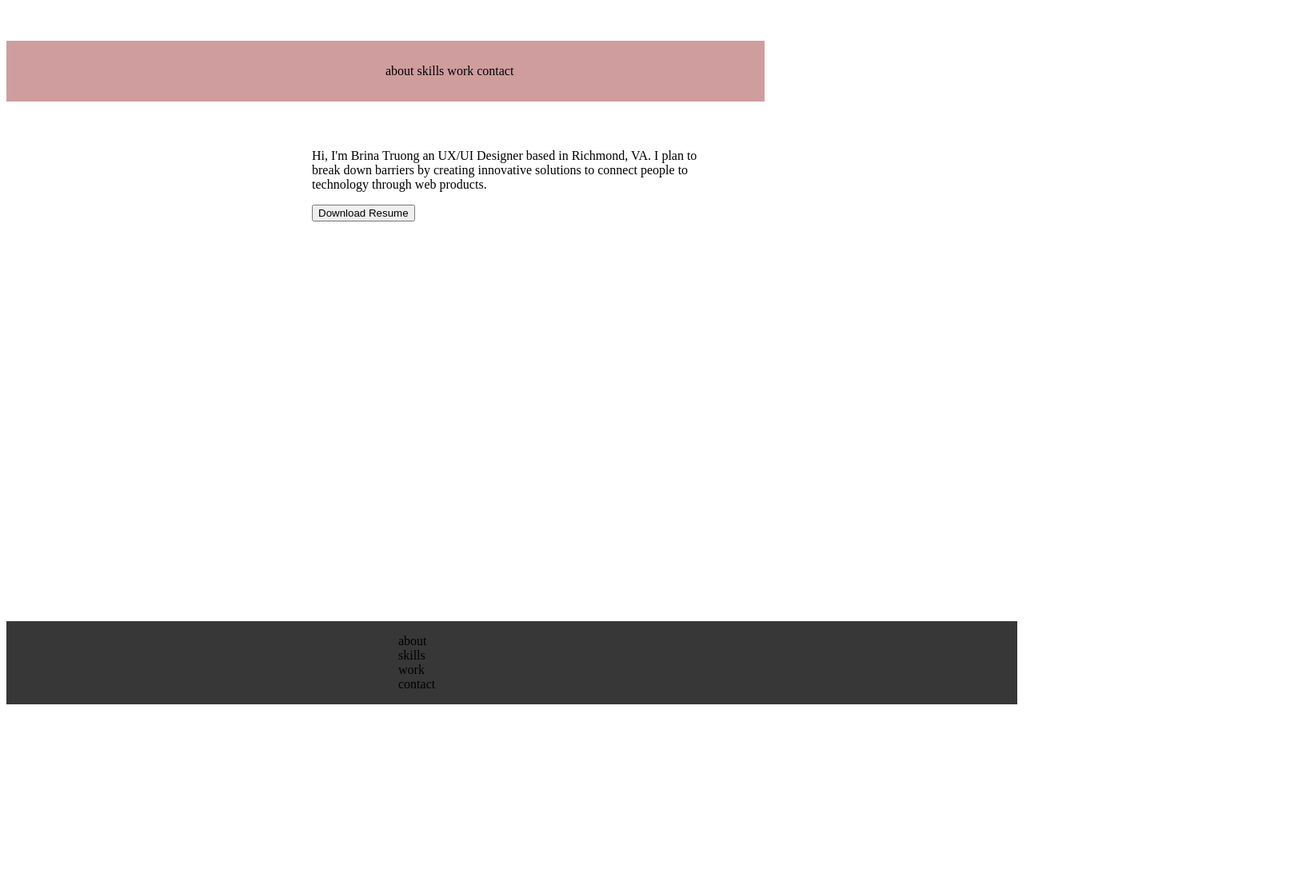
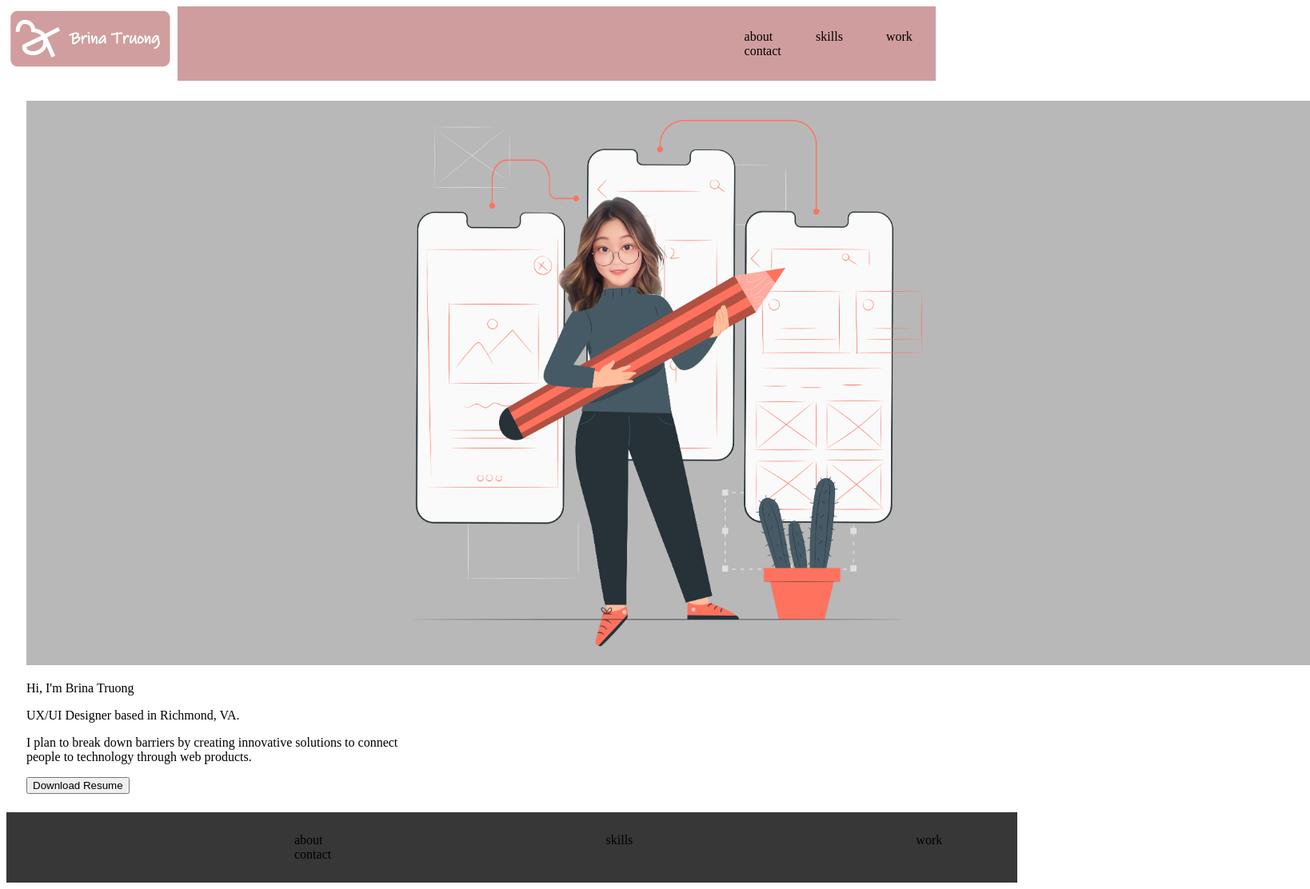
Before and after one commit to brinatruong/UX_UI_HW_17, a plain HTML site: page index.html in a window 1280 px wide. Shown: the whole page at 80% size, 1638 px wide, since content can reach past the window. Before the commit the page ends 889 px from the top, so only its background shows below. Drawn offline with Linux system fonts and the light colour scheme.

Commit message:
code your portfolio homepage

```diff
--- a/css/style.css
+++ b/css/style.css
@@ -1,24 +1,28 @@
 .inline-block {
     display: inline-block;
     vertical-align: top;
+}
+.logo {
+    width: 23%;
+    padding: 1%;
+    text-align: center;
 }
 nav {
     width: 73%;
     padding: 1%;
     background-color: #CF9D9D;
 }
-ul {
-    width: 50%;
+nav ul {
+    width: 30%;
     margin-left: auto;
 }
-.logo {
-    width: 23%;
-    padding: 1%;
-    text-align: center;
+nav li {
+    padding-left: 50px;
 }
 
 .heroImg {
-    height: 600px;
+    height: 865px;
+    width: 500px;
     padding: 25px;
 }
 .content {
@@ -32,8 +36,9 @@ footer {
 footer ul {
     display: inline-block;
     vertical-align: top;
+    padding: 10px;
 }
 footer li {
     display: inline-block;
-    padding-inline: 450px;
+    padding-left: 350px;
 }
--- a/index.html
+++ b/index.html
@@ -6,8 +6,8 @@
     </head>
     <body>
         <header class="navigation">
-            <div class="inline-block logo">
-                <img src="">
+            <div class="inline-block">
+                <img src="images/logo.png">
             </div>
             <nav class="inline-block">
                 <ul>
@@ -20,8 +20,10 @@
         </header>
         <section class="heroImg">
             <div class="content">
-                <img src="">
-                <p>Hi, I'm Brina Truong an UX/UI Designer based in Richmond, VA. I plan to break down barriers by creating innovative solutions to connect people to technology through web products.</p>
+                <img src="images/landing.png" width="1605" height="auto">
+                <p>Hi, I'm Brina Truong </p>
+                <p>UX/UI Designer based in Richmond, VA.</p>
+                <p>I plan to break down barriers by creating innovative solutions to connect people to technology through web products.</p>
                 <button>Download Resume</button>
             </div>
         </section>
```
